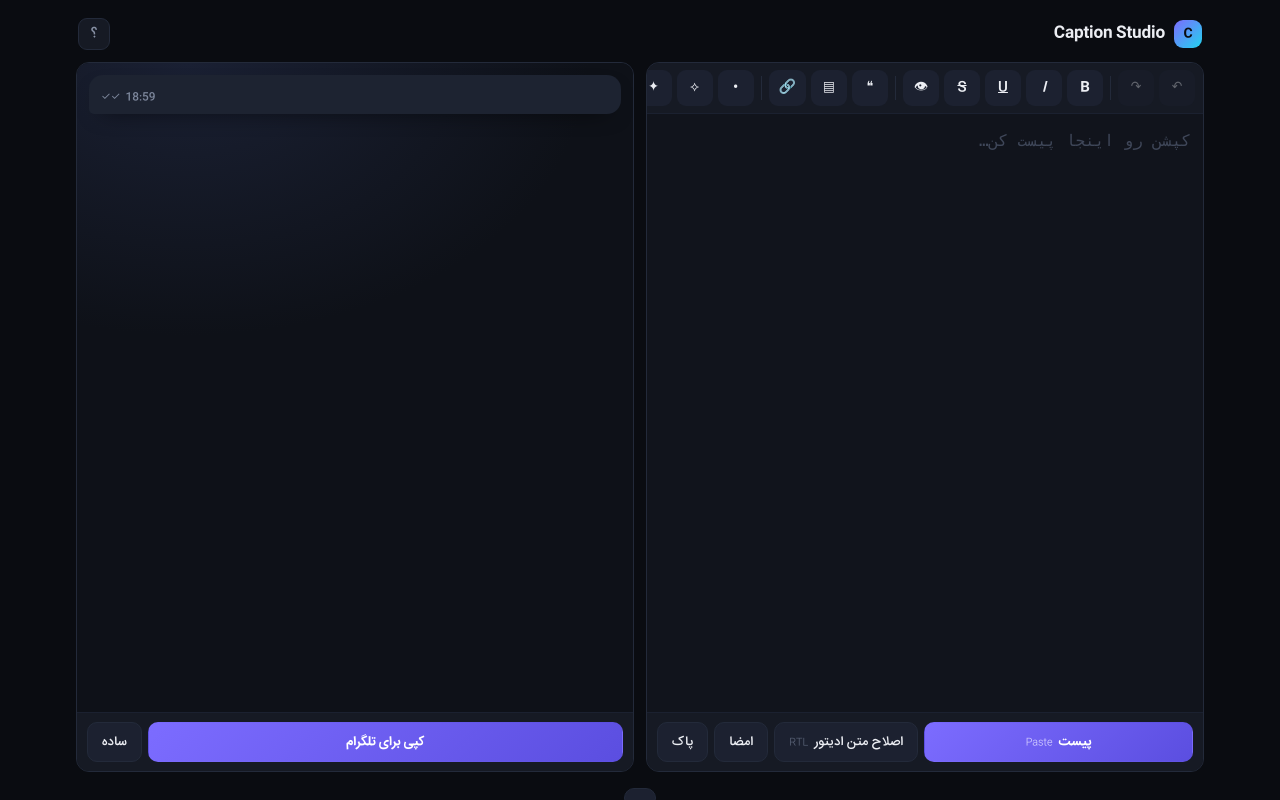
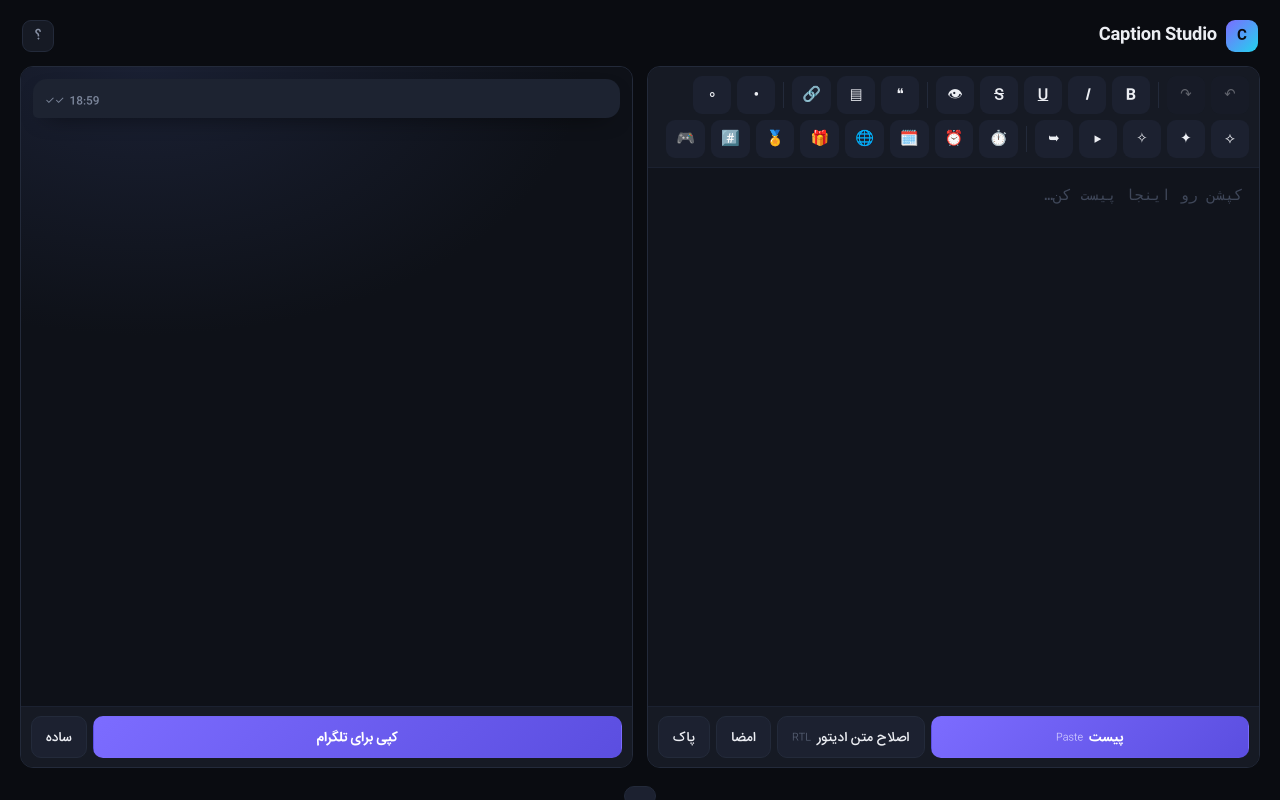
Before and after one commit to Lolsmashir/SmashCaptionWebTest, a plain HTML site: page index.html in a window 1280 px wide. Drawn offline with Linux system fonts and the light colour scheme.

Commit message:
Update index.html

```diff
--- a/index.html
+++ b/index.html
@@ -107,10 +107,9 @@ main{flex:1;min-height:0;display:flex;}
 .pane.on{display:flex;}
 
 .toolbar{
-  flex:0 0 auto;display:flex;gap:5px;
+  flex:0 0 auto;display:flex;flex-wrap:wrap;gap:5px;
   padding:7px 8px;background:var(--panel-2);
   border-bottom:1px solid var(--border-soft);
-  overflow-x:auto;scrollbar-width:none;
 }
 .toolbar::-webkit-scrollbar{display:none;}
 .tb{
@@ -320,18 +319,27 @@ textarea::placeholder{color:#3f4759;}
 @media (min-width:900px){
   html,body{overflow:hidden;}
   .app{
-    height:min(100dvh, 940px);
-    max-width:1160px;margin:auto;padding:16px;gap:10px;
+    height:100dvh;
+    max-width:1600px;margin:auto;padding:18px 20px;gap:12px;
   }
   .top{padding-bottom:2px;}
-  .top h1{font-size:16px;}
+  .top h1{font-size:17px;}
+  .logo{width:32px;height:32px;flex:0 0 32px;font-size:14px;}
   main{
     display:grid;grid-template-columns:1fr 1fr;
-    grid-template-rows:minmax(0,1fr) minmax(0,auto);
-    gap:12px;min-height:0;
+    grid-template-rows:minmax(260px,1fr) minmax(0,auto);
+    gap:14px;min-height:0;
   }
-  #pMedia{grid-column:1 / -1;max-height:46vh;min-height:0;}
-  .toast{bottom:24px;}
+  /* the toolbar wraps instead of scrolling, so every button is reachable */
+  .toolbar{flex-wrap:wrap;padding:9px 10px;gap:6px;}
+  .tb{min-width:38px;height:38px;font-size:15px;}
+  textarea{font-size:15px;padding:14px 16px;}
+  .tgtext{font-size:16px;}
+  .act{min-height:42px;font-size:13.5px;}
+  #pMedia{grid-column:1 / -1;max-height:38vh;min-height:0;}
+  .mgrid{grid-template-columns:repeat(auto-fill,minmax(280px,1fr));gap:12px;padding:12px;}
+  .mthumb{height:150px;}
+  .toast{bottom:26px;}
 }
 
 /* phone: one column, three stacked panes, each scrolls internally */
@@ -358,7 +366,8 @@ textarea::placeholder{color:#3f4759;}
   .ptitle span{display:none;}
   .count{font-size:10px;}
 
-  .toolbar{padding:5px 6px;gap:4px;}
+  .toolbar{padding:5px 6px;gap:4px;flex-wrap:nowrap;overflow-x:auto;scrollbar-width:none;}
+  .toolbar::-webkit-scrollbar{display:none;}
   .tb{min-width:32px;height:32px;padding:0 7px;font-size:13px;border-radius:8px;}
   .tb-sep{margin:5px 1px;}
 
@@ -421,11 +430,22 @@ textarea::placeholder{color:#3f4759;}
         <button class="tb" data-block="code" title="Code block">▤</button>
         <button class="tb" data-b="[" data-a="](https://)" title="Link">🔗</button>
         <div class="tb-sep"></div>
-        <button class="tb" data-line="• " title="Bullet">•</button>
-        <button class="tb" data-ins="⟡ " title="Note">⟡</button>
-        <button class="tb" data-ins="✦ " title="Section">✦</button>
-        <button class="tb" data-ins=" ➥ " title="Change">➥</button>
-        <button class="tb" data-ins="⏱️ " title="Time">⏱️</button>
+        <button class="tb" data-line="• " title="آیتم اصلی">•</button>
+        <button class="tb" data-line="◦ " title="زیرمورد">◦</button>
+        <button class="tb" data-ins="⟡ " title="توضیح وابسته">⟡</button>
+        <button class="tb" data-ins="✦ " title="بخش مهم">✦</button>
+        <button class="tb" data-ins="✧ " title="زیربخش">✧</button>
+        <button class="tb" data-ins="▸ " title="حرکت به بخش بعد">▸</button>
+        <button class="tb" data-ins=" ➥ " title="تغییر قبل/بعد">➥</button>
+        <div class="tb-sep"></div>
+        <button class="tb" data-ins="⏱️ " title="مدت زمان">⏱️</button>
+        <button class="tb" data-ins="⏰ " title="ساعت">⏰</button>
+        <button class="tb" data-ins="🗓️ " title="تاریخ">🗓️</button>
+        <button class="tb" data-ins="🌐 " title="ریجن">🌐</button>
+        <button class="tb" data-ins="🎁 " title="جایزه">🎁</button>
+        <button class="tb" data-ins="🏅 " title="امتیازدهی">🏅</button>
+        <button class="tb" data-ins="#️⃣ " title="تعداد">#️⃣</button>
+        <button class="tb" data-ins="🎮 " title="گیم‌مود / پلتفرم">🎮</button>
       </div>
 
       <textarea id="input" spellcheck="false" placeholder="کپشن رو اینجا پیست کن…"></textarea>
```
